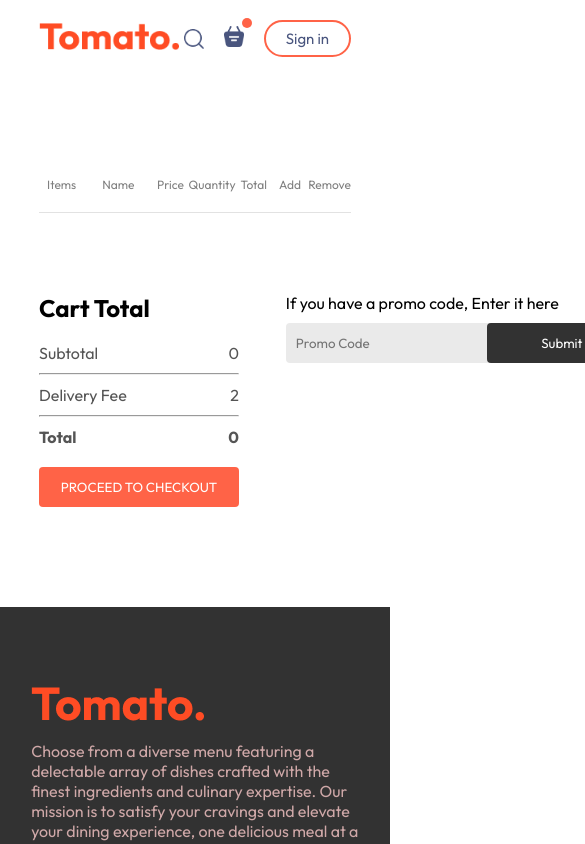
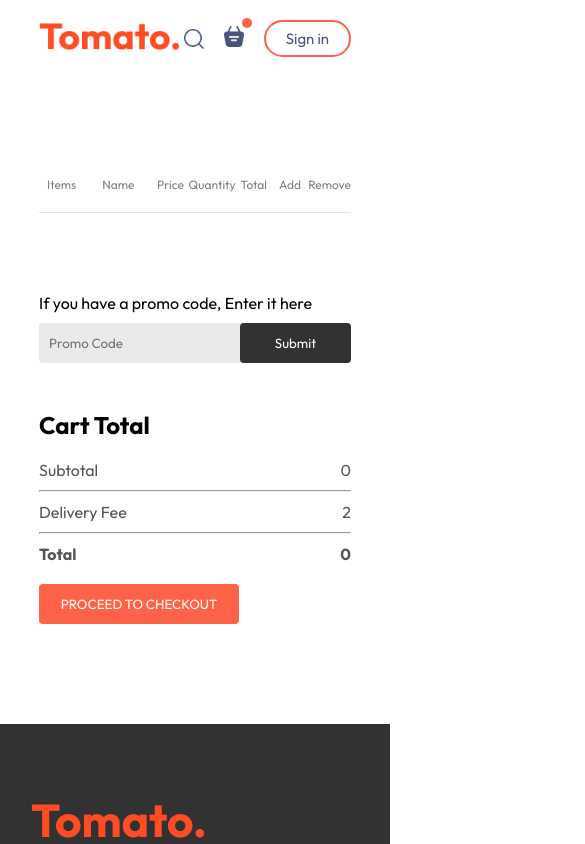
Before and after one commit to pererabsdt/Food_Delivery_Site, a React (Vite) app in the folder frontend/: page /cart in a window 390 px wide. Shown: the top 844 px of the page, 585 px wide, since content can reach past the window. Built offline with nearby package versions, Linux system fonts and the light colour scheme.

Commit message:
Add screen size responsiveness to cart page

```diff
--- a/frontend/src/pages/Cart/Cart.css
+++ b/frontend/src/pages/Cart/Cart.css
@@ -108,3 +108,21 @@
     border-radius: 4px;
     cursor: pointer;
 }
+
+@media (max-width:750px) {
+    .cart-bottom{
+        flex-direction: column-reverse;
+    }
+
+    .cart-promocode{
+        justify-content: start;
+    }
+
+    .cart-items-item .cross{
+        font-size: 15px;
+    }
+
+    .cart-items-item .add-remove{
+        width: 25px;
+    }
+}
```
